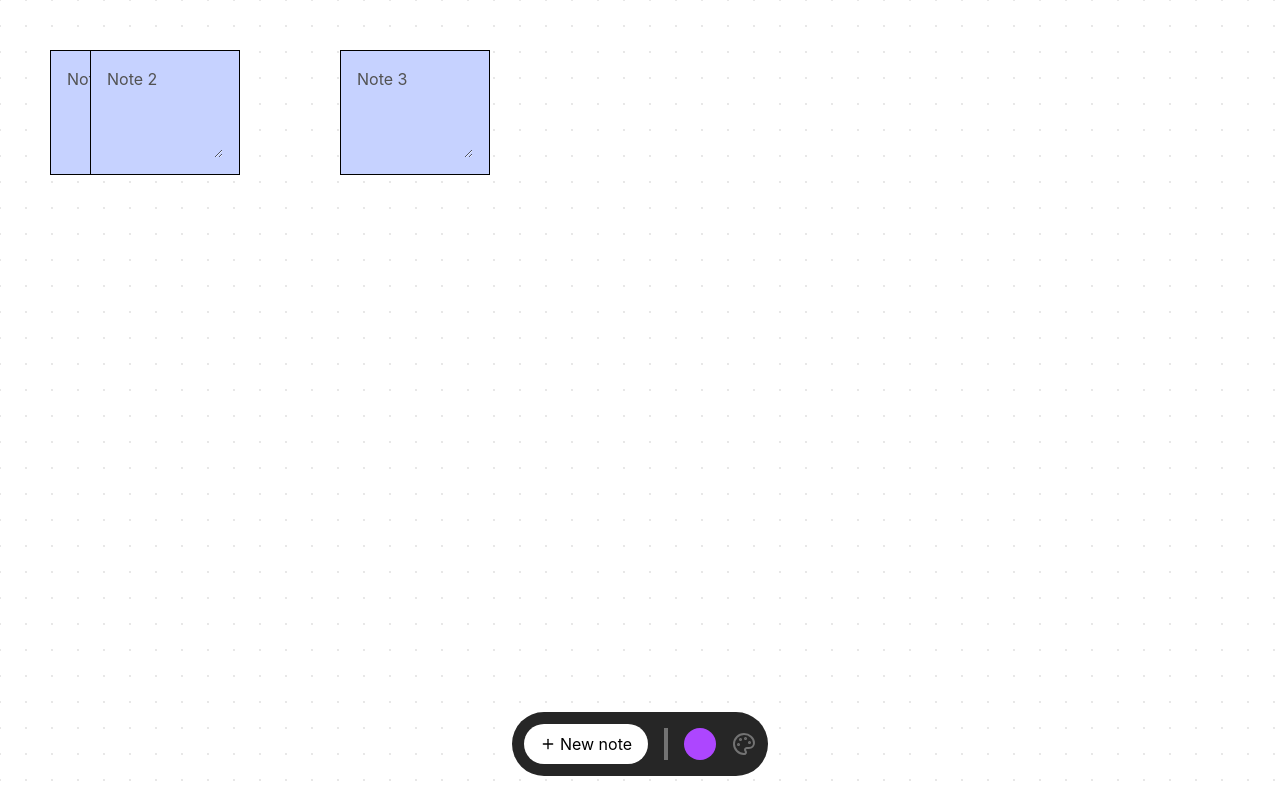
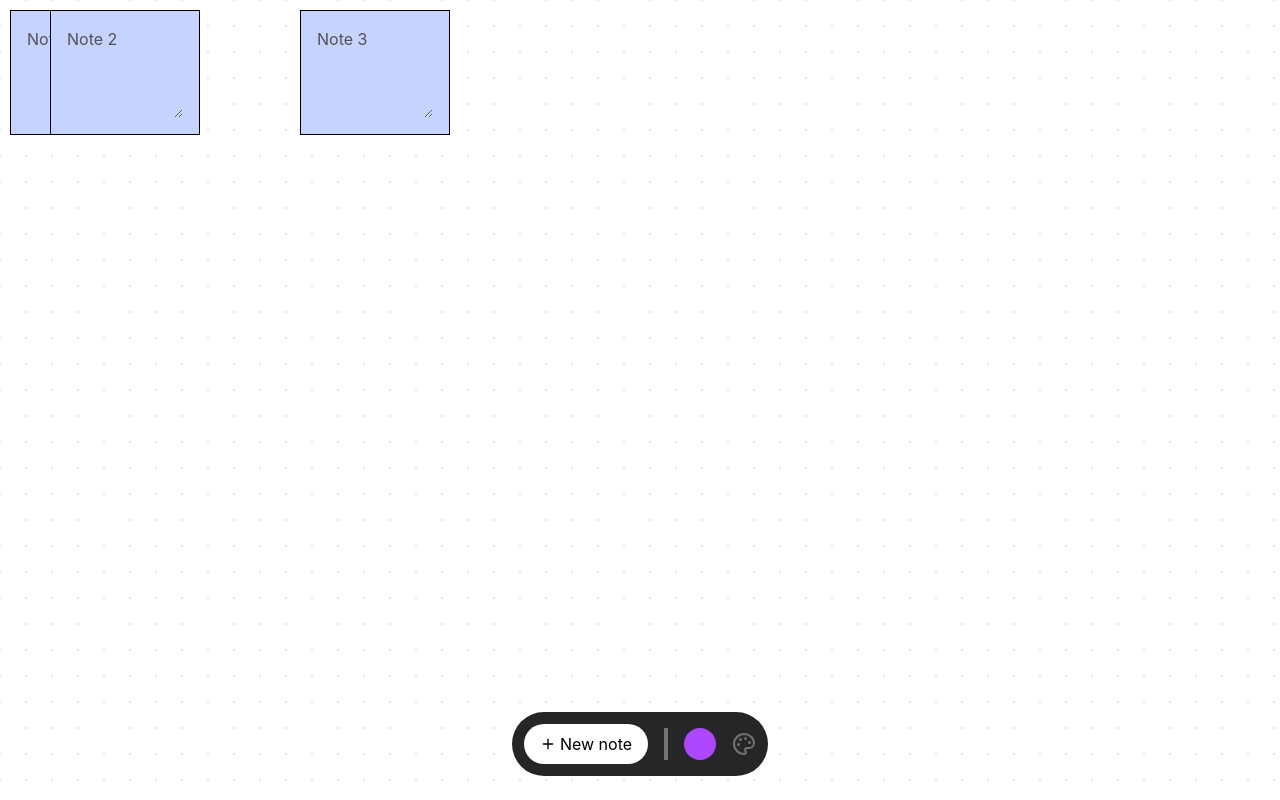
Before and after one commit to imlargo/notes-app, a React (Vite) app: page / in a window 1280 px wide. Built offline with nearby package versions, Linux system fonts and the light colour scheme.

Commit message:
fix: add className prop to StickyNote component for customizable styling

```diff
--- a/src/components/StickyNote.tsx
+++ b/src/components/StickyNote.tsx
@@ -3,18 +3,21 @@ import type { Note } from "../domain/note"
 
 interface StickyNoteProps {
     note: Note
+    className?: string;
 }
 
 // TODO: primitives and memo
-export function StickyNote({ note }: StickyNoteProps) {
+export function StickyNote({ note, className }: StickyNoteProps) {
     const style: CSSProperties = {
         transform: `translate(${note.x}px, ${note.y}px)`,
         width: note.w,
         height: note.h,
     }
 
-    return <div className="cursor-grab flex flex-col bg-indigo-200 absolute top-10 left-10 border p-4 min-w-12 min-h-24 " style={style} >
-        <textarea className="text-neutral-600 w-full h-full outline-none bg-none" value={note.text}>
+    const cls = "cursor-grab flex flex-col bg-indigo-200 absolute top-0 left-0 border p-4 min-w-12 min-h-24 " + className
+
+    return <div className={cls} style={style} >
+        <textarea className="text-neutral-600 w-full h-full outline-none bg-none" defaultValue={note.text} readOnly>
         </textarea>
     </div>
 }
```
